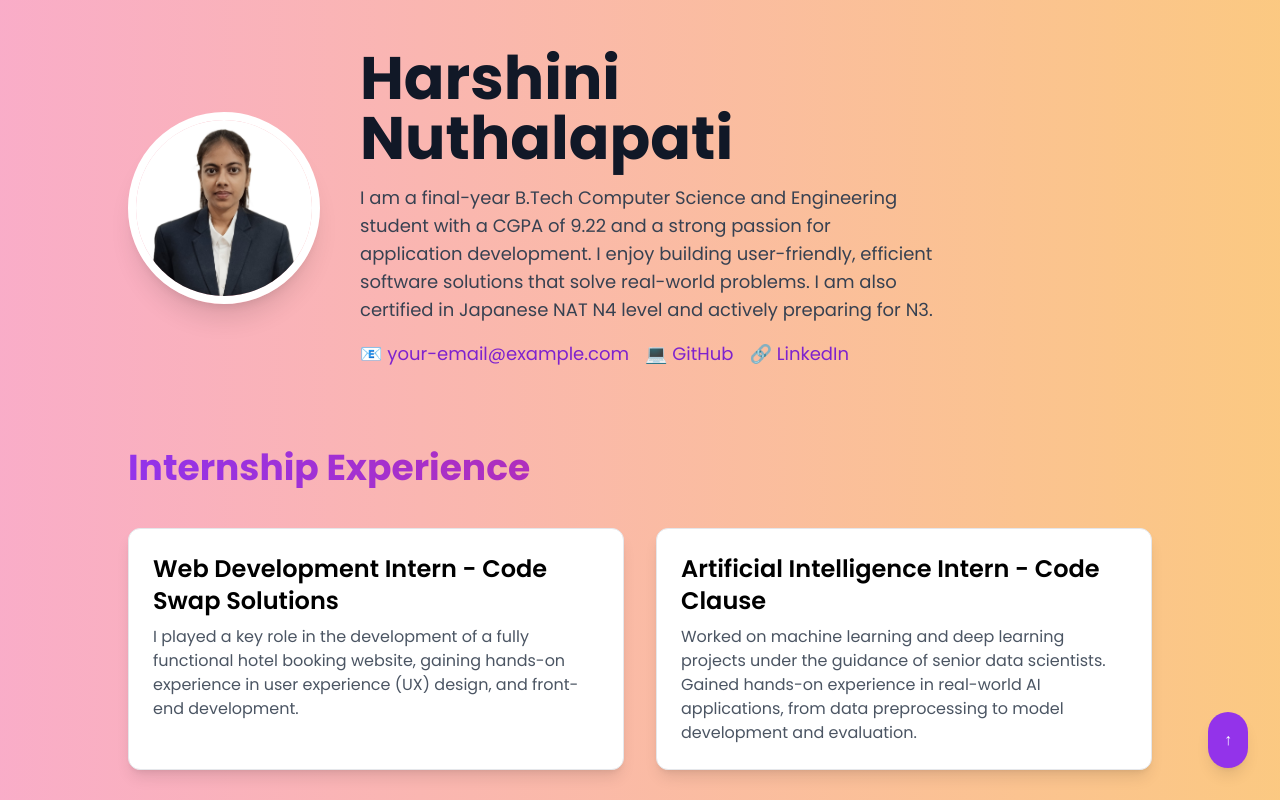
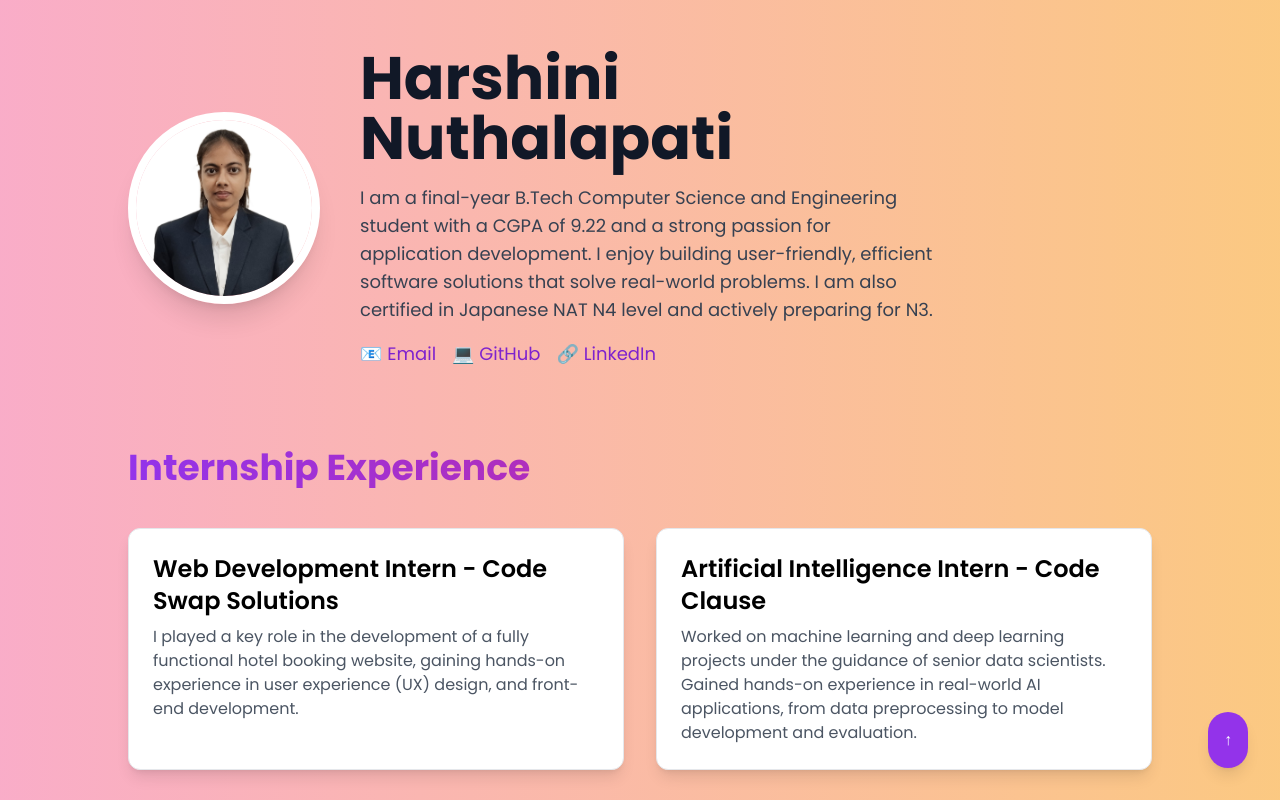
Before and after one commit to harshininuthalapati/my-portfolio, a React (Create React App) app: page / in a window 1280 px wide. Shown: the top 800 px of the page. Built offline with nearby package versions, Linux system fonts and the light colour scheme.

Commit message:
Updated contact links and content

```diff
--- a/src/components/Portfolio.js
+++ b/src/components/Portfolio.js
@@ -84,7 +84,7 @@ export default function Portfolio() {
             Japanese NAT N4 level and actively preparing for N3.
           </p>
           <div className="mt-4 flex flex-wrap justify-center md:justify-start gap-4 text-purple-700 text-lg font-medium">
-            <a href="mailto:harshini.3k3@gmail.com" className="hover:underline">📧 your-email@example.com</a>
+            <a href="mailto:harshini.3k3@gmail.com" className="hover:underline">📧 Email</a>
             <a href="https://github.com/harshininuthalapati" target="_blank" rel="noopener noreferrer" className="hover:underline">
               💻 GitHub
             </a>
```
